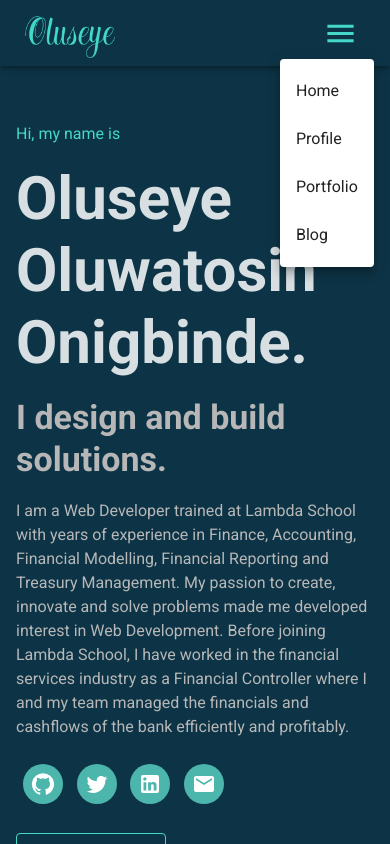
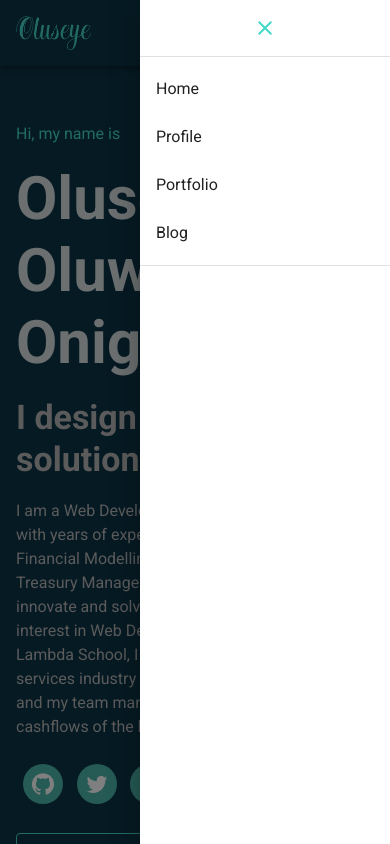
Before and after one commit to onigbindeseye/myportfolio, a React (Create React App) app: page / in a window 390 px wide. Both pictures are taken after a click on the button 340 px from the left and 33 px from the top of the page. Shown: the top 844 px of the page. Built offline with nearby package versions, Linux system fonts and the light colour scheme; the HTML template or start-up script is replaced by a standard one.

Commit message:
Mobile Header Component Updated

```diff
--- a/src/components/Header/Header.js
+++ b/src/components/Header/Header.js
@@ -4,24 +4,66 @@ import { useTheme, styled } from '@mui/material/styles';
 import Button from '@mui/material/Button';
 import AppBar from '@mui/material/AppBar';
 import Toolbar from '@mui/material/Toolbar';
-import Menu from '@mui/material/Menu';
-import MenuItem from '@mui/material/MenuItem';
-import Fade from '@mui/material/Fade';
 import IconButton from '@mui/material/IconButton';
 import MenuIcon from '@mui/icons-material/Menu';
 import { Link } from '@mui/material';
+import SwipeableDrawer from '@mui/material/SwipeableDrawer';
+import List from '@mui/material/List';
+import ListItem from '@mui/material/ListItem';
+import ListItemButton from '@mui/material/ListItemButton';
+import ListItemText from '@mui/material/ListItemText';
+import CloseIcon from '@mui/icons-material/Close';
+import Divider from '@mui/material/Divider';
+import navConfig from './config';
 import logo from 'images/logo.png';
 
 const Header = () => {
-  const [anchorEl, setAnchorEl] = React.useState(null);
+  const [state, setState] = React.useState({
+    right: false,
+  });
 
-  const open = Boolean(anchorEl);
-  const handleClick = (event) => {
-    setAnchorEl(event.currentTarget);
+  const handleDrawerClose = () => {
+    setState(false);
   };
-  const handleClose = () => {
-    setAnchorEl(null);
+
+  const toggleDrawer = (anchor, open) => (event) => {
+    if (
+      event &&
+      event.type === 'keydown' &&
+      (event.key === 'Tab' || event.key === 'Shift')
+    ) {
+      return;
+    }
+
+    setState({ ...state, [anchor]: open });
   };
+
+  const list = (anchor) => (
+    <Box
+      sx={{ width: anchor === 'top' || anchor === 'bottom' ? 'auto' : 250 }}
+      role="presentation"
+      onClick={toggleDrawer(anchor, false)}
+      onKeyDown={toggleDrawer(anchor, false)}
+    >
+      <List>
+        {navConfig.map((text, index) => (
+          <ListItem key={index} disablePadding>
+            <ListItemButton href={text.path}>
+              <ListItemText primary={text.title} />
+            </ListItemButton>
+          </ListItem>
+        ))}
+      </List>
+    </Box>
+  );
+
+  const DrawerHeader = styled('div')(({ theme }) => ({
+    display: 'flex',
+    alignItems: 'center',
+    padding: theme.spacing(0, 1),
+    ...theme.mixins.toolbar,
+    justifyContent: 'flex-end',
+  }));
 
   const ColorButton = styled(Button)(() => ({
     color: '#43D8C9',
@@ -87,7 +129,7 @@ const Header = () => {
             <Link
               underline="none"
               component="a"
-              href="/portfolio/page1"
+              href="/portfolio"
               color="#43D8C9"
             >
               Portfolio
@@ -111,6 +153,7 @@ const Header = () => {
           </Box>
         </Box>
         <Box sx={{ display: { xs: 'flex', md: 'none' } }} width={'100%'}>
+          <div>
             <AppBar
               position="fixed"
               zIndex={theme.zIndex.drawer + 1}
@@ -124,14 +167,14 @@ const Header = () => {
                   underline="none"
                   href="/"
                   title="Oluseye Onigbinde"
-                width={90}
-                marginRight={25}
+                  width={'100%'}
+                  marginRight={29}
                   marginTop={2}
-                marginBottom={1}
+                  marginBottom={2}
                 >
                   <Box
                     component="img"
-                  height={'5vh'}
+                    height={'4vh'}
                     sx={{
                       display: 'block',
                       position: 'relative',
@@ -142,41 +185,31 @@ const Header = () => {
                     alt={'logo'}
                   />
                 </Box>
-              <IconButton
-                aria-label="more"
-                id="composition-button"
-                aria-controls={open ? 'composition-menu' : undefined}
-                aria-expanded={open ? 'true' : undefined}
-                aria-haspopup="true"
-                onClick={handleClick}
+                {['right'].map((anchor) => (
+                  <React.Fragment key={anchor}>
+                    <IconButton onClick={toggleDrawer(anchor, true)}>
+                      <MenuIcon fontSize="large" sx={{ color: '#43D8C9' }} />
+                    </IconButton>
+                    <SwipeableDrawer
+                      anchor={anchor}
+                      open={state[anchor]}
+                      onClose={toggleDrawer(anchor, false)}
+                      onOpen={toggleDrawer(anchor, true)}
                     >
-                <MenuIcon fontSize="large" sx={{ color: '#43D8C9 ' }} />
+                      <DrawerHeader>
+                        <IconButton onClick={handleDrawerClose}>
+                          <CloseIcon sx={{ color: '#43D8C9' }} />
                         </IconButton>
+                      </DrawerHeader>
+                      <Divider />
+                      {list(anchor)}
+                      <Divider />
+                    </SwipeableDrawer>
+                  </React.Fragment>
+                ))}
               </Toolbar>
             </AppBar>
-          <Menu
-            id="fade-menu"
-            MenuListProps={{
-              'aria-labelledby': 'fade-button',
-            }}
-            anchorEl={anchorEl}
-            open={open}
-            onClose={handleClose}
-            TransitionComponent={Fade}
-          >
-            <MenuItem onClick={handleClose} component="a" href="/">
-              Home
-            </MenuItem>
-            <MenuItem onClick={handleClose} component="a" href="/profile">
-              Profile
-            </MenuItem>
-            <MenuItem onClick={handleClose} component="a" href="/portfolio/page1">
-              Portfolio
-            </MenuItem>
-            <MenuItem onClick={handleClose} component="a" href="/blog">
-              Blog
-            </MenuItem>
-          </Menu>
+          </div>
         </Box>
       </Box>
     </Box>
--- /dev/null
+++ b/src/components/Header/config.js
@@ -0,0 +1,20 @@
+const navConfig = [
+  {
+    title: 'Home',
+    path: '/',
+  },
+  {
+    title: 'Profile',
+    path: '/profile',
+  },
+  {
+    title: 'Portfolio',
+    path: '/portfolio',
+  },
+  {
+    title: 'Blog',
+    path: '/blog',
+  },
+];
+
+export default navConfig;
```
Lines whose indentation alone changed are shown as unchanged.
